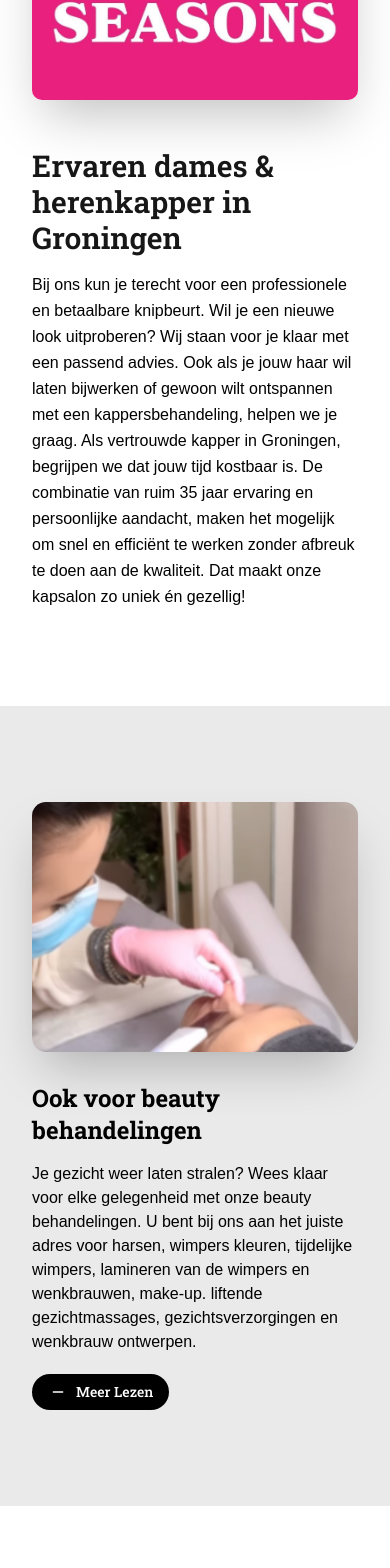
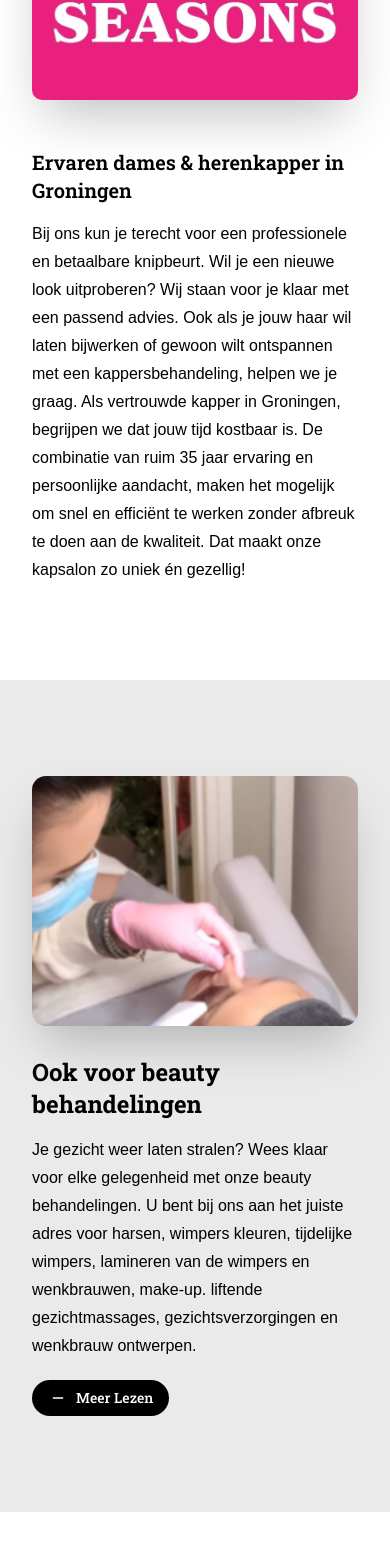
Before and after one commit to MatthijsvanNistelrooij/four_seasons_cms, a Next.js app: page / in a window 390 px wide. Shown: the part 999-2567 px from the top of the page. Built offline with nearby package versions, Linux system fonts and the light colour scheme; no server answers.

Commit message:
update navbar

```diff
--- a/components/InfoPage.tsx
+++ b/components/InfoPage.tsx
@@ -61,10 +61,10 @@ export default function InfoPage() {
         <div className="container mx-auto px-8 md:px-20 flex flex-col lg:flex-row gap-12">
           {" "}
           <div className="space-y-6 w-full max-w-xl mt-15">
-            <h2 className="text-xl lg:text-2xl font-semibold text-neutral-900">
+            <h2 className="text-xl lg:text-2xl font-semibold text-black">
               Ervaren kapper bij Reitemakersrijge
             </h2>
-            <p className="text-base flex flex-col text-black leading-relaxed">
+            <p className="text-base flex flex-col text-black leading-7">
               <p>Dames kort haar knippen € 28,50</p>
               <p>Dames half-lang haar knippen € 32,50</p>
               <p>Dames lang haar knippen € 37,50</p>
--- a/components/InfoSection.tsx
+++ b/components/InfoSection.tsx
@@ -20,11 +20,11 @@ const InfoSection = () => {
           </div>
           {/* Right: Text */}
           <div className="w-full flex flex-col justify-start">
-            <h2 className="text-3xl font-semibold text-neutral-900 mb-4">
+            <h2 className="text-xl lg:text-3xl font-semibold text-black mb-4">
               Ervaren dames & herenkapper in Groningen
             </h2>
             <p
-              className="text-black lg:text-lg leading-relaxed"
+              className="text-black lg:text-lg leading-7"
               style={{ fontFamily: "sans-serif" }}
             >
               Bij ons kun je terecht voor een professionele en betaalbare
--- a/components/ShopSection.tsx
+++ b/components/ShopSection.tsx
@@ -18,12 +18,12 @@ const ShopSection = () => {
           </div>
 
           <div className="w-full">
-            <div className="max-w-xl md:mb-40">
+            <div className="max-w-xl md:mb-40 ">
               <h2 className="text-2xl lg:text-3xl font-bold mb-4">
                 Verven, knippen, in model brengen en meer!
               </h2>
               <p
-                className="lg:text-lg text-black"
+                className="lg:text-lg text-black leading-7"
                 style={{ fontFamily: "sans-serif" }}
               >
                 Bij onze kapsalon in het hart van Groningen zijn wij specialist
--- a/components/TreatmentSection.tsx
+++ b/components/TreatmentSection.tsx
@@ -25,7 +25,7 @@ const TreatmentSection = () => {
                 Ook voor beauty behandelingen
               </h2>
               <p
-                className="lg:text-lg text-black"
+                className="lg:text-lg text-black leading-7"
                 style={{ fontFamily: "sans-serif" }}
               >
                 Je gezicht weer laten stralen? Wees klaar voor elke gelegenheid
```
